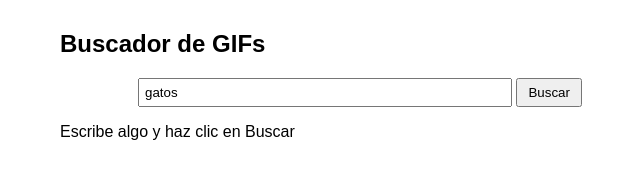
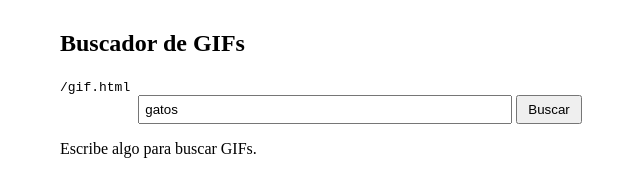
Before and after one commit to averagemlgfan/averagemlgfan, a plain HTML site: page gif.html in a window 1280 px wide. Shown: the whole page, without its empty margins (280-920 px from the left). Drawn offline with Linux system fonts and the light colour scheme.

Commit message:
Update gif.html

```diff
--- a/gif.html
+++ b/gif.html
@@ -2,9 +2,9 @@
 <html lang="es">
 <head>
     <meta charset="UTF-8">
-    <title>Buscador de GIFs</title>
+    <title>Buscador de GIFs de averagemlgfan</title>
     <style>
-        body { font-family: Arial; max-width: 600px; margin: 0 auto; padding: 10px; }
+        body { font-family: Schoolbell; max-width: 600px; margin: 0 auto; padding: 10px; }
         .search-box { margin-bottom: 15px; text-align: center; }
         input { width: 60%; padding: 5px; }
         button { padding: 5px 10px; }
@@ -15,6 +15,7 @@
 </head>
 <body>
     <h2>Buscador de GIFs</h2>
+    <code>/gif.html</code>
 
     <div class="search-box">
         <input type="text" id="searchInput" placeholder="Buscar..." value="gatos">
@@ -22,7 +23,7 @@
     </div>
 
     <div id="gifResults">
-        <p>Escribe algo y haz clic en Buscar</p>
+        <p>Escribe algo para buscar GIFs.</p>
     </div>
 
     <script>
```
